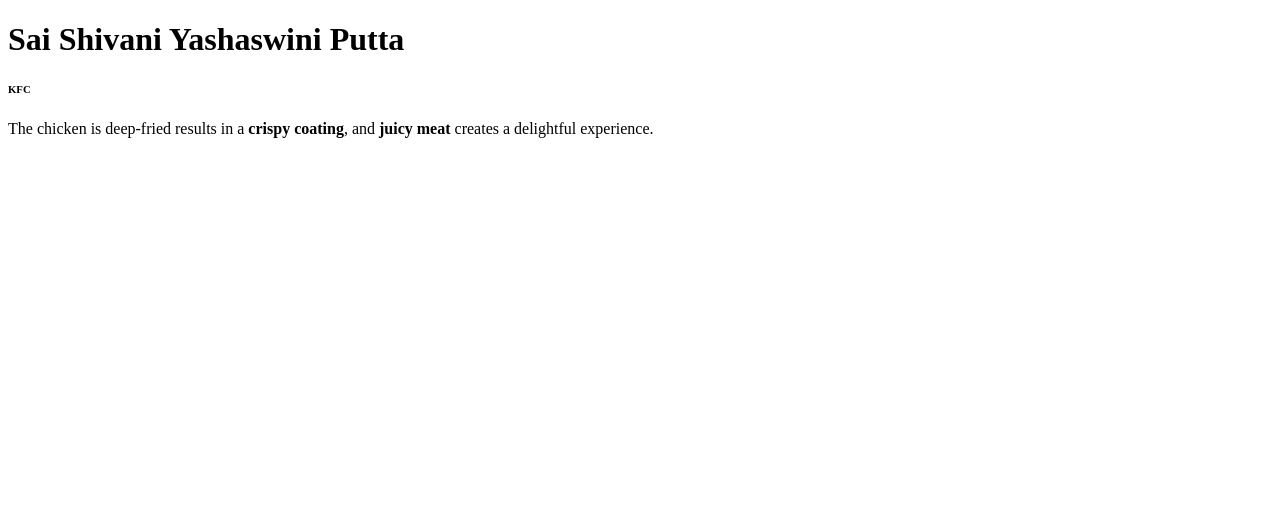
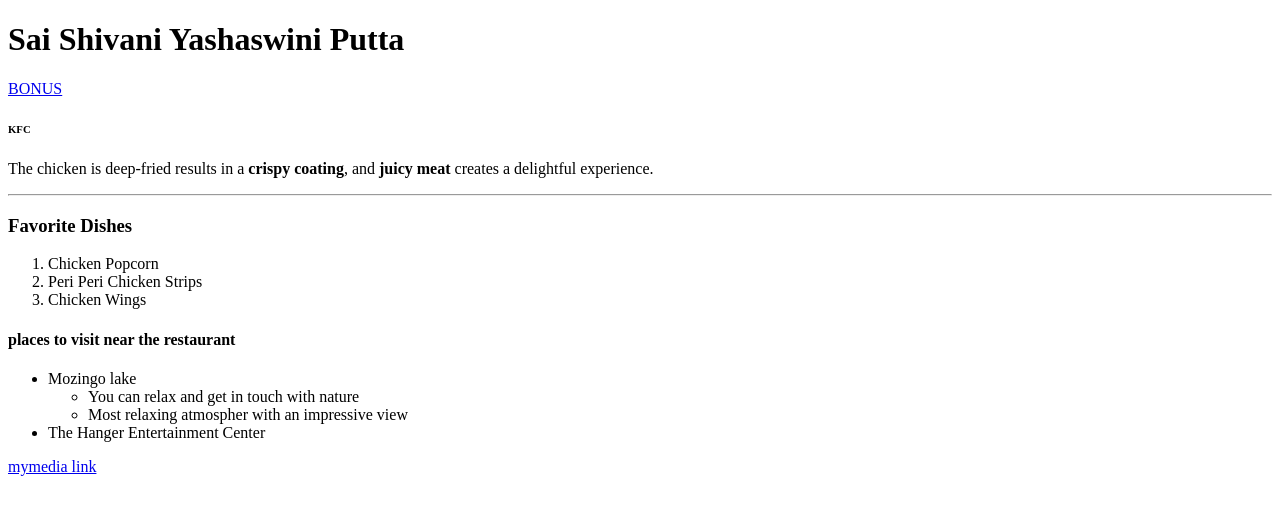
Before and after one commit to 44-563-Web-Apps-S24/44563-webapps-s24-assignment3-Yashaswini1308, a plain HTML site: page index.html in a window 1280 px wide. Drawn offline with Linux system fonts and the light colour scheme.

Commit message:
Added some changes

```diff
--- a/index.html
+++ b/index.html
@@ -5,8 +5,26 @@
 </head>
 <body>
     <h1>Sai Shivani Yashaswini Putta</h1>
+    <a href="bonus.html">BONUS</a>
     <h6>KFC</h6>
     <p>The chicken is deep-fried results in a <b>crispy coating</b>, and <b>juicy meat</b> creates a delightful experience.</p>
+    <hr>
+    <h3>Favorite Dishes </h3>
+    <ol>
+        <li>Chicken Popcorn</li>
+        <li>Peri Peri Chicken Strips</li>
+        <li>Chicken Wings</li>
+    </ol>
+    <h4>places to visit near the restaurant</h4>
+    <ul>
+        <li>Mozingo lake</li>
+        <ul>
+            <li>You can relax and get in touch with nature </li>
+            <li>Most relaxing atmospher with an impressive view</li>
+        </ul>
+        <li>The Hanger Entertainment Center</li>
+    </ul>
+    <a href="mymedia.html">mymedia link</a>
 
 </body>
 </html>
```
Also changed, not shown: bonus.html (+26 -0 lines), mymedia.html (+3 -3 lines), img1.jpg (added).
